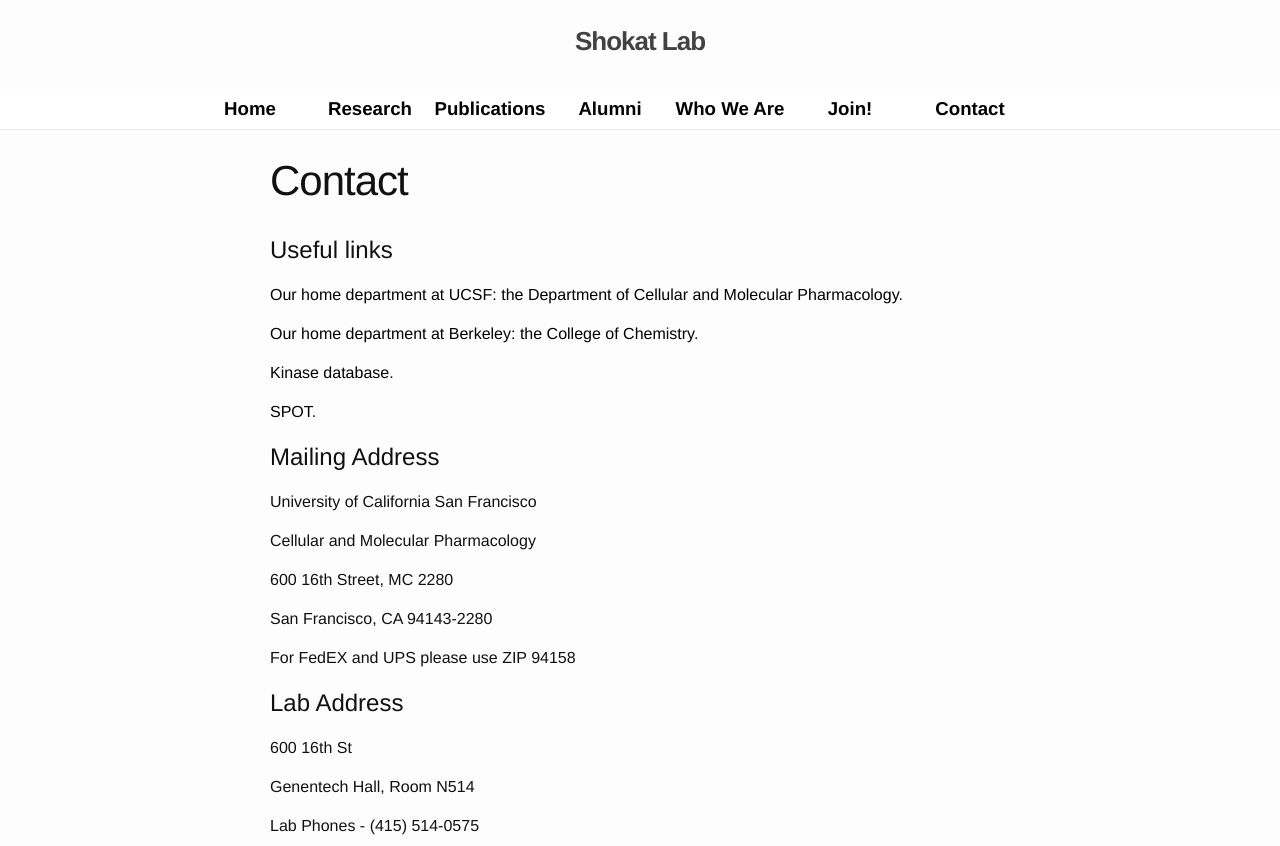
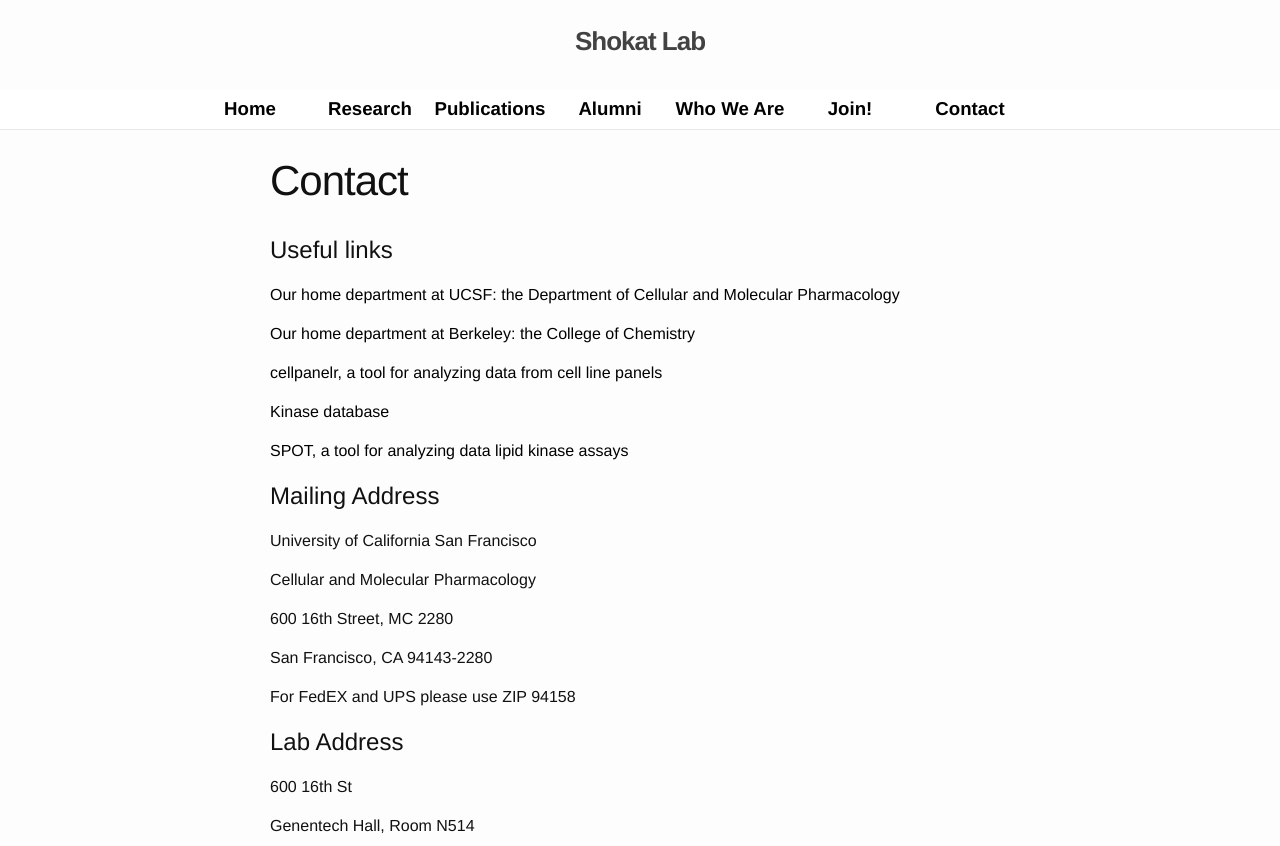
Before and after one commit to UCSF-CMP/shokat-lab, a Jekyll site: the page built from contact.md, in a window 1280 px wide and 900 px high, cut to the strip 54-900 px from the top of the window. Built offline with Jekyll 4.4.1, drawn with Linux system fonts in a browser that asks for light colours; nearby versions of some CDN libraries.

Commit message:
edited links a bit and added Doug cellpanelr website

```diff
--- a/contact.md
+++ b/contact.md
@@ -6,14 +6,16 @@
 
 # Useful links
 
-[Our home department at UCSF: the Department of Cellular and Molecular Pharmacology](http://cmp.ucsf.edu/).
+[Our home department at UCSF: the Department of Cellular and Molecular Pharmacology](http://cmp.ucsf.edu/)
 
 
-[Our home department at Berkeley: the College of Chemistry](http://chemistry.berkeley.edu/).
+[Our home department at Berkeley: the College of Chemistry](http://chemistry.berkeley.edu/)
 
-<a href="{{ site.baseurl }}/ksd"><span>Kinase database</span></a>.
+[cellpanelr, a tool for analyzing data from cell line panels](https://dwassarman.shinyapps.io/cellpanelr/)
 
-[SPOT](http://shokatlab.ucsf.edu/spot/ "SPOT").
+<a href="{{ site.baseurl }}/ksd"><span>Kinase database</span></a>
+
+<a href="{{ site.baseurl }}/spot"><span>SPOT, a tool for analyzing data lipid kinase assays</span></a>
 
 
 # Mailing Address
```
